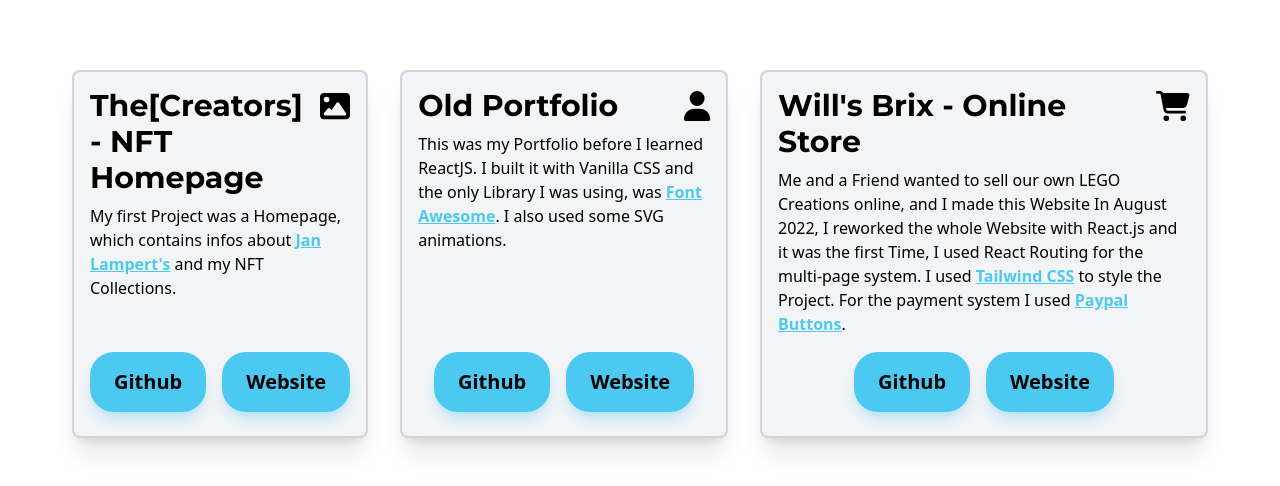
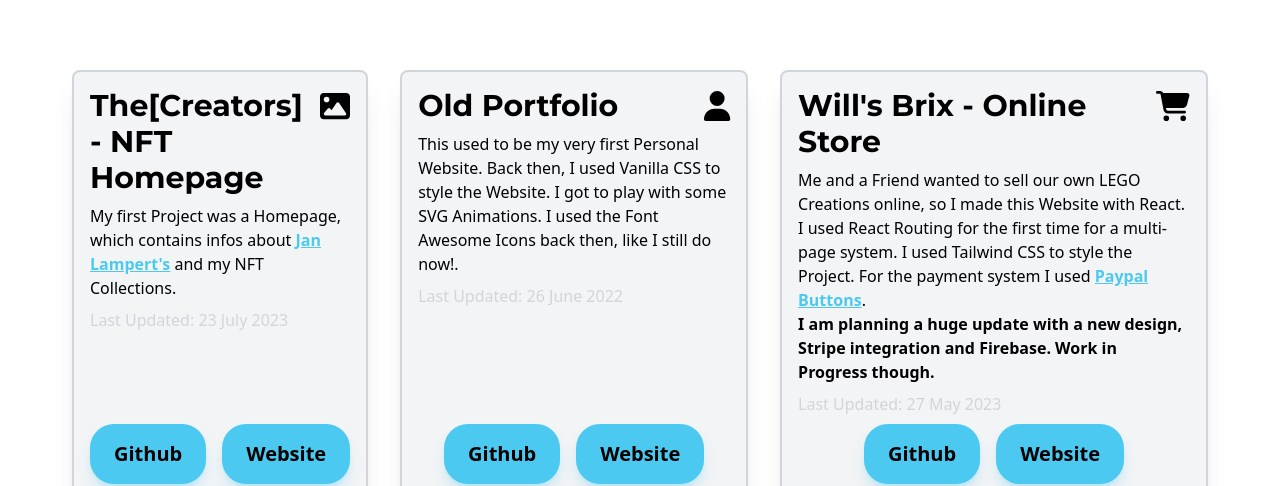
Before and after one commit to nevthereal/nevillebrem-react, a React (Vite) app: page / in a window 1280 px wide. Shown: the part 1740-2226 px from the top of the page. Built offline with nearby package versions, Linux system fonts and the light colour scheme.

Commit message:
projects update

```diff
--- a/src/components/Projects.jsx
+++ b/src/components/Projects.jsx
@@ -12,6 +12,8 @@
     const projectCard = `prj-card card group mx-auto`
     const projectFlex = `flex justify-between`
     const cardFlex = `flex justify-center gap-4 my-2`
+    const projectSubFlex = `flex flex-col flex-col-2 justify-between`
+    const projectGrayText = `text-gray-300`
 
     const {ref, inView} = useInView({
         threshold: 0.9,
@@ -47,7 +49,8 @@
                         <h3 className={projectHeading}>The[Creators] - NFT Homepage</h3>
                         <h3><FontAwesomeIcon icon={faImage} /></h3>
                     </div>
-                    <p className='py-2'>My first Project was a Homepage, which contains infos about <a href="https://www.janlampert.com" rel="noreferrer" className='link' target="_blank">Jan Lampert's</a> and my NFT Collections.</p>
+                        <p className='py-2'>My first Project was a Homepage, which contains infos about <a href="https://www.janlampert.com" rel="noreferrer" className='link' target="_blank">Jan Lampert's</a> and my NFT Collections.</p>
+                        <p className={projectGrayText}>Last Updated: 23 July 2023</p>
                 </div>
                 <div className={cardFlex}>
                 <a href="https://github.com/nevthereal/TheCreators" target="_blank" rel="noreferrer"><motion.button animate={animation} whileHover={{ scale: 1.1 }} whileTap={{ scale: 0.9 }} className={projectButton}>Github</motion.button></a>
@@ -60,7 +63,8 @@
                         <h3 className={projectHeading}>Old Portfolio</h3>
                         <h3><i className="fa-solid fa-user"></i><FontAwesomeIcon icon={faUser} /></h3>
                     </div>
-                    <p className='py-2'>This was my Portfolio before I learned ReactJS. I built it with Vanilla CSS and the only Library I was using, was <a href="https://fontawesome.com" target="_blank" rel='noreferrer' className='link' >Font Awesome</a>. I also used some SVG animations.</p>
+                        <p className='py-2'>This used to be my very first Personal Website. Back then, I used Vanilla CSS to style the Website. I got to play with some SVG Animations. I used the Font Awesome Icons back then, like I still do now!.</p>
+                        <p className={projectGrayText}>Last Updated: 26 June 2022</p>
                 </div>
                 <div className={cardFlex}>
                     <a href="https://github.com/nevthereal/personal-website-old" target="_blank" rel="noreferrer"><motion.button animate={animation} whileHover={{ scale: 1.1 }} whileTap={{ scale: 0.9 }} className={projectButton}>Github</motion.button></a>
@@ -73,7 +77,8 @@
                         <h3 className={projectHeading}>Will's Brix - Online Store</h3>
                         <h3><FontAwesomeIcon icon={faCartShopping} /></h3>
                     </div>
-                    <p className='py-2'>Me and a Friend wanted to sell our own LEGO Creations online, and I made this Website In August 2022, I reworked the whole Website with React.js and it was the first Time, I used React Routing for the multi-page system. I used <a href="https://tailwindcss.com" rel="noreferrer" target='_blank' className='link'>Tailwind CSS</a> to style the Project. For the payment system I used <a href="https://paypal.com/buttons" target='_blank' rel="noreferrer" className='link'>Paypal Buttons</a>.</p>
+                        <p className='py-2'>Me and a Friend wanted to sell our own LEGO Creations online, so I made this Website with React. I used React Routing for the first time for a multi-page system. I used Tailwind CSS to style the Project. For the payment system I used <a href="https://paypal.com/buttons" target='_blank' rel="noreferrer" className='link'>Paypal Buttons</a>. <br /> <span className='font-bold'>I am planning a huge update with a new design, Stripe integration and Firebase. Work in Progress though.</span></p>
+                        <p className={projectGrayText}>Last Updated: 27 May 2023</p>
                 </div>
                 <div className={cardFlex}>
                     <a href="https://github.com/nevthereal/willsbrix-v2" target="_blank" rel="noreferrer"><motion.button animate={animation} whileHover={{ scale: 1.1 }} whileTap={{ scale: 0.9 }} className={projectButton}>Github</motion.button></a>
```
